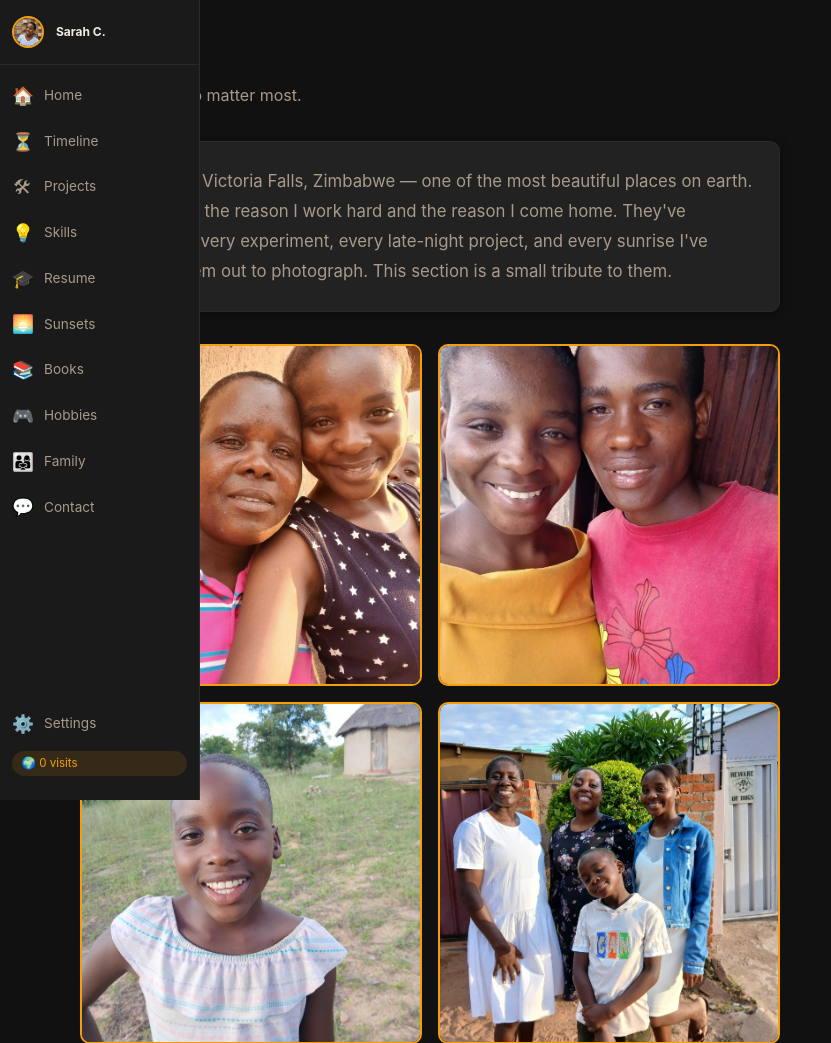
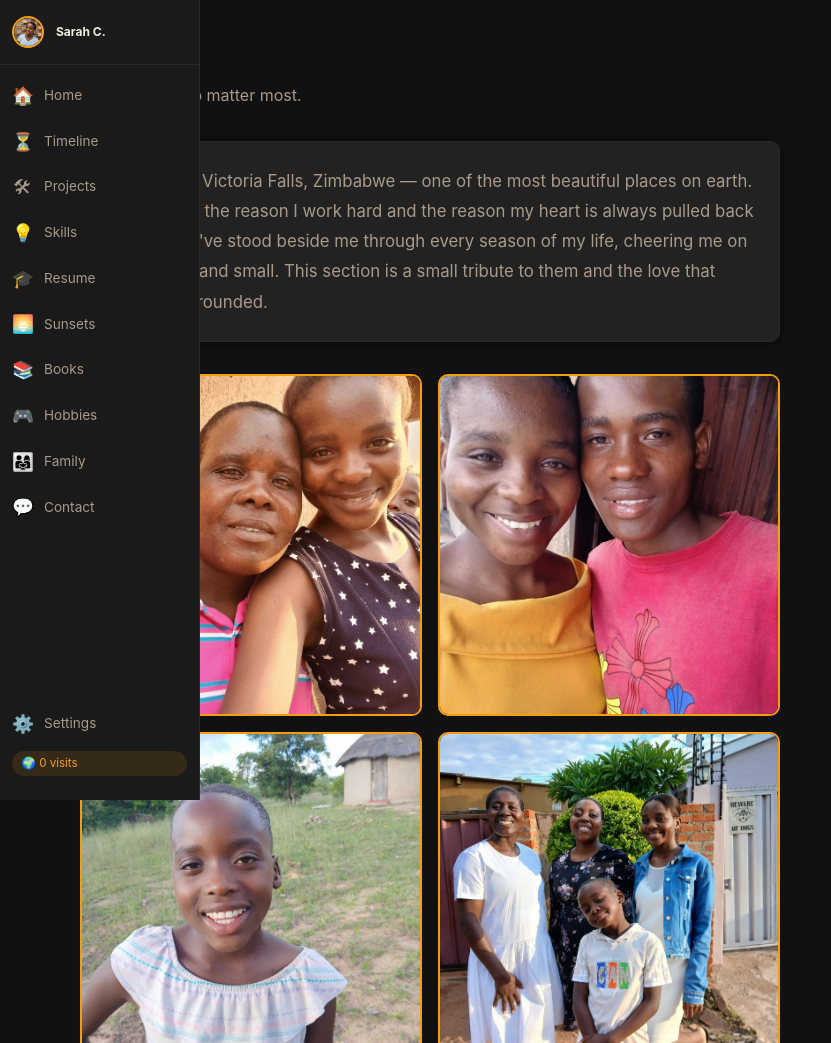
Before and after one commit to Sarah-Chidzanga/sarah-portfolio-hub, a Flask app: template templates/family.html in a window 1280 px wide. Shown: the top 1043 px of the page, without its empty margins (0-831 px from the left). Run offline with Flask 3, Linux system fonts and the light colour scheme; the template is opened without the code that fills it, so the values that code supplies are empty; some libraries are stand-ins or nearby versions.

Commit message:
fix: update family bio text; mention puzzle in sunsets subtitle

```diff
--- a/templates/family.html
+++ b/templates/family.html
@@ -8,9 +8,9 @@
 <div class="card" style="max-width:700px; margin-bottom:2rem;">
   <p style="font-size:1.05rem; line-height:1.8; color:var(--text-secondary);">
     I grew up in Victoria Falls, Zimbabwe — one of the most beautiful places on earth.
-    My family is the reason I work hard and the reason I come home. They've supported
-    every experiment, every late-night project, and every sunrise I've dragged them
-    out to photograph. This section is a small tribute to them.
+    My family is the reason I work hard and the reason my heart is always pulled back home.
+    They've stood beside me through every season of my life, cheering me on in ways big and small.
+    This section is a small tribute to them and the love that keeps me grounded.
   </p>
 </div>
 
--- a/templates/sunsets.html
+++ b/templates/sunsets.html
@@ -3,7 +3,7 @@
 
 {% block content %}
 <h1 class="section-title">Sunset Gallery</h1>
-<p class="section-subtitle">Every sunset tells a story. Click the photo to read mine.</p>
+<p class="section-subtitle">Every sunset tells a story. Click a photo to read mine — and play it as a 🧩 puzzle!</p>
 
 {% if photos %}
 <div class="carousel">
```
